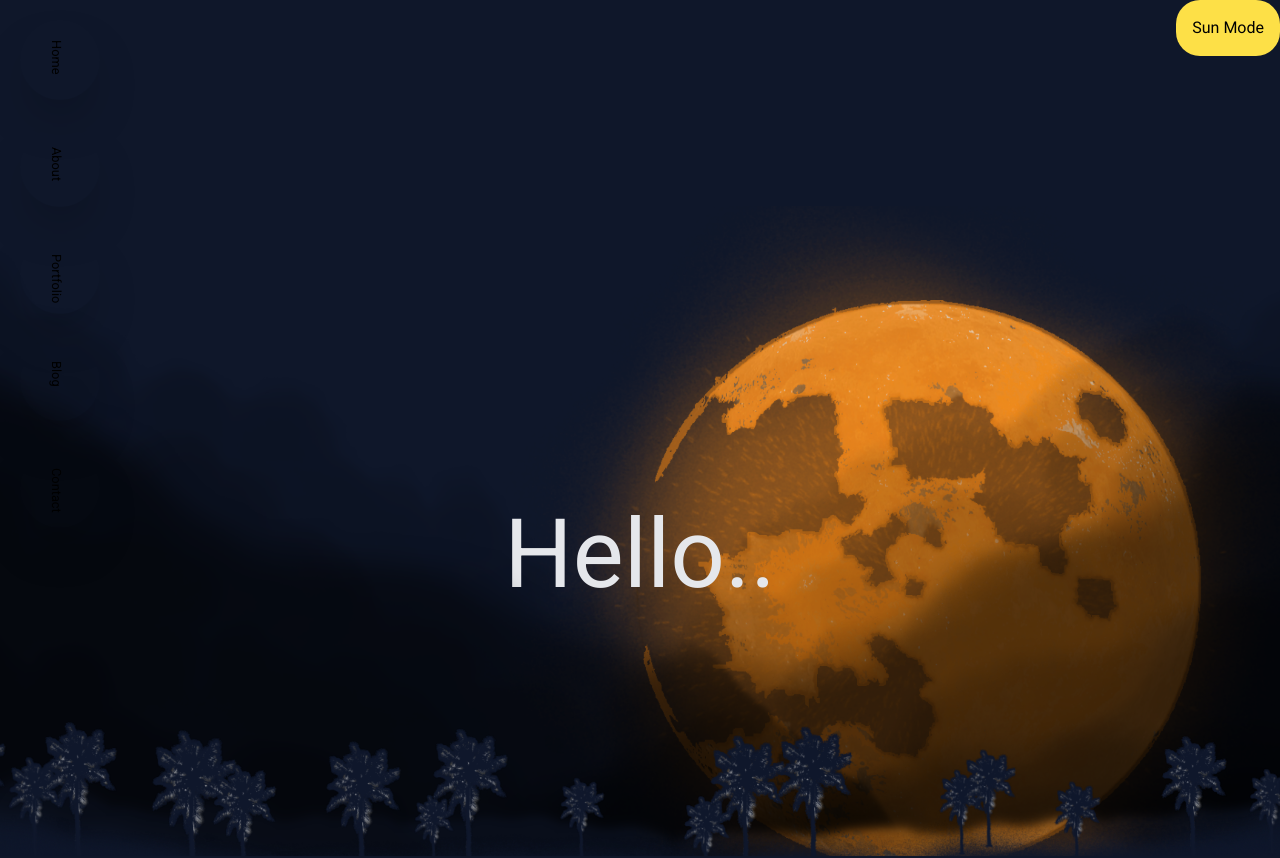
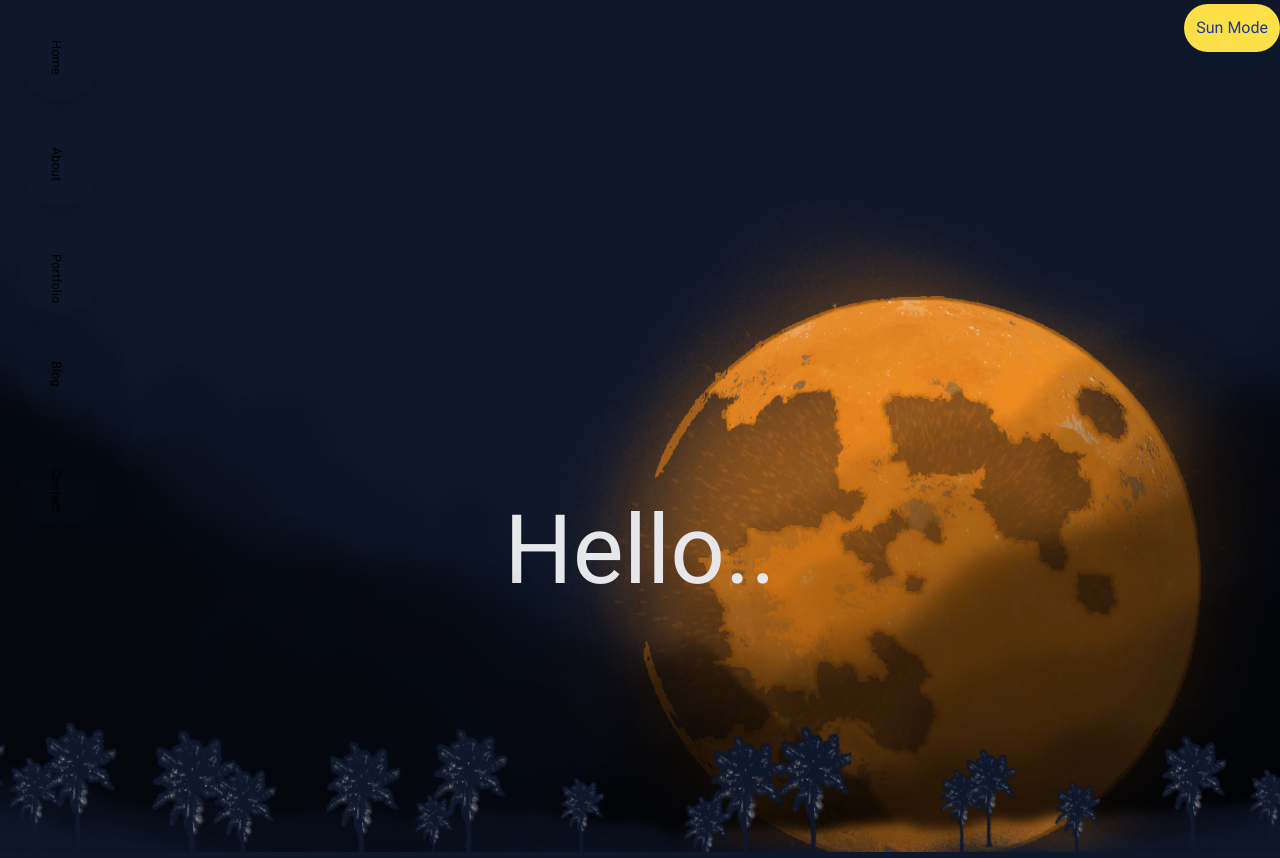
Before and after one commit to CherryElla/cherie-ella-portfolio, a React (Vite) app: page / in a window 1280 px wide. Shown: the top 858 px of the page. Built offline with nearby package versions, Linux system fonts and the light colour scheme; a web font is replaced by a local one.

Commit message:
text color

```diff
--- a/src/App.jsx
+++ b/src/App.jsx
@@ -16,8 +16,8 @@ function App() {
     setTheme(theme === "dark" ? "light" : "dark");
   }
   return (
-    <div className="font-roboto">
-      <button className='bg-yellow-300 p-4 rounded-3xl float-right'onClick={handleTheme}>Sun Mode</button>
+    <div className="font-roboto ">
+      <button className='bg-yellow-300 text-blue-900 p-3 mt-1 rounded-3xl float-right'onClick={handleTheme}>Sun Mode</button>
     <Home />
     </div>
   );
```
